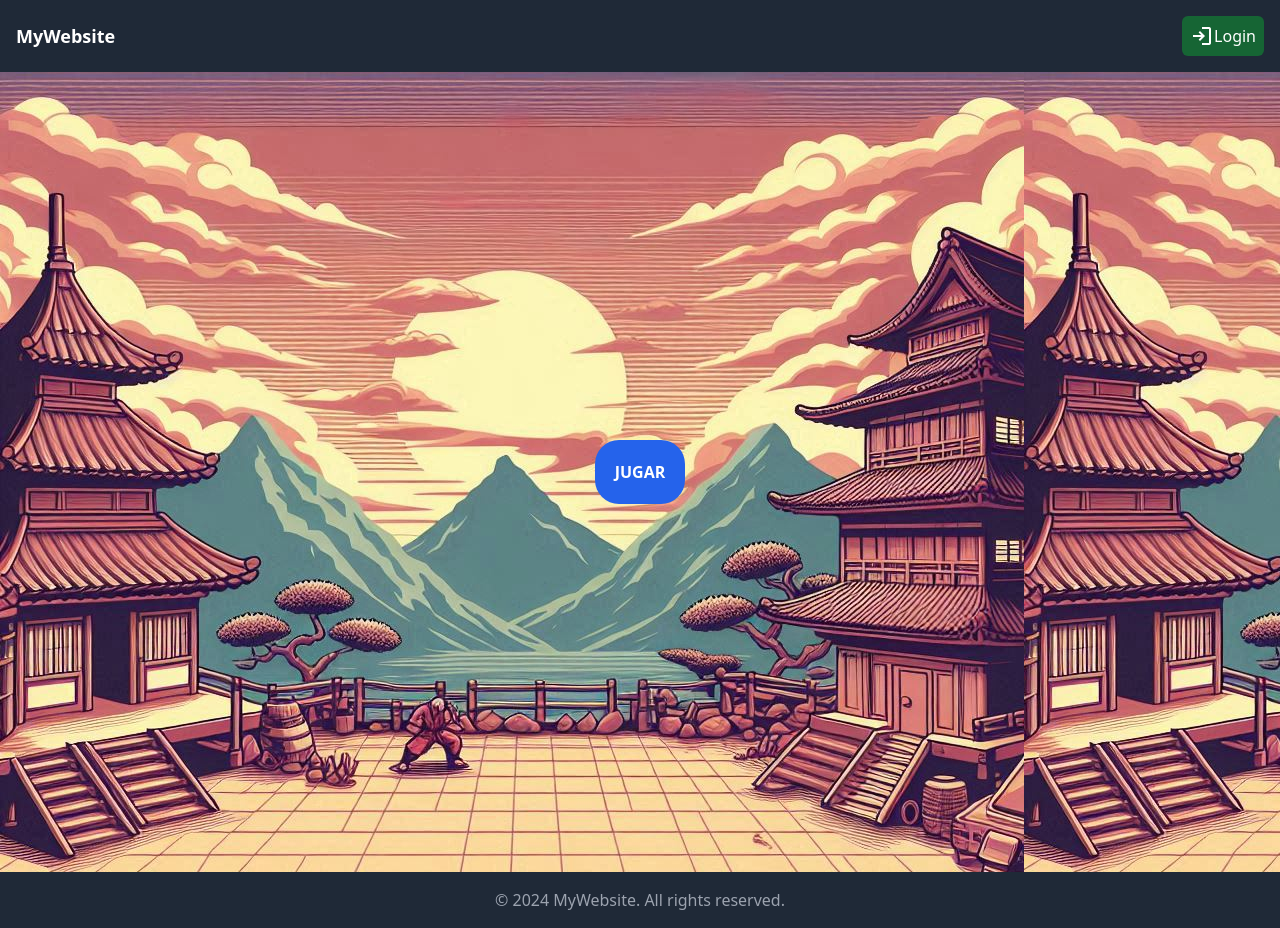
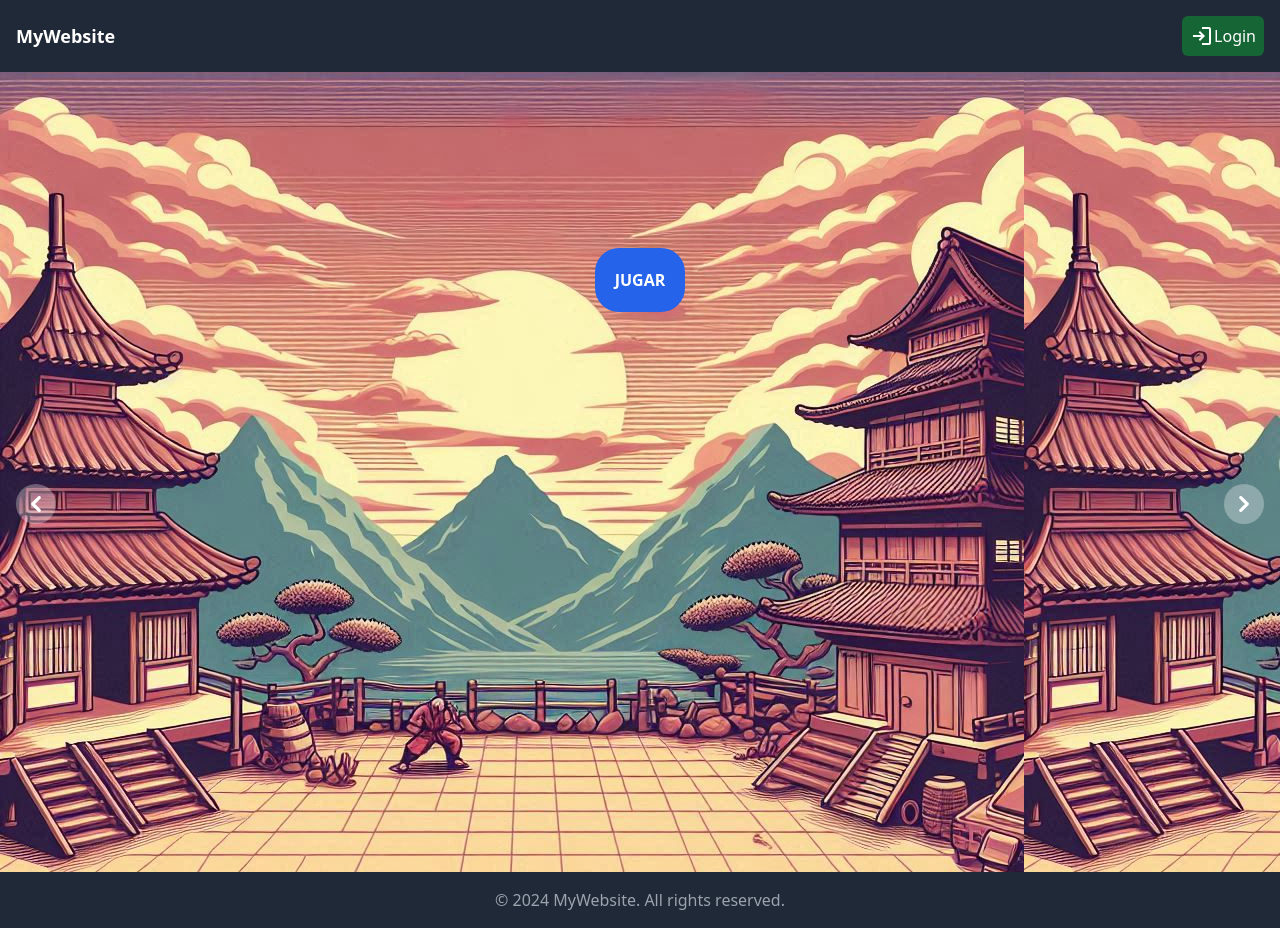
Before and after one commit to RobertoIL/Taller3_ESP1, a Vue app: page / in a window 1280 px wide. Built offline with nearby package versions, Linux system fonts and the light colour scheme.

Commit message:
carousel

```diff
--- /dev/null
+++ b/src/components/Carousel.vue
@@ -0,0 +1,49 @@
+<template>
+    <div id="default-carousel" class="relative w-full" data-carousel="slide">
+        <!-- Carousel wrapper -->
+        <div class="relative h-56 overflow-hidden rounded-lg md:h-96">
+            <!-- Item 1 -->
+            <div class="hidden duration-700 ease-in-out" data-carousel-item>
+                <p class="text-white text-xl">Item 1</p>
+            </div>
+            <!-- Item 2 -->
+            <div class="hidden duration-700 ease-in-out" data-carousel-item>
+                <p class="text-white text-xl">Item 2</p>
+            </div>
+            <!-- Item 3 -->
+            <div class="hidden duration-700 ease-in-out" data-carousel-item>
+                <p class="text-white text-xl">Item 3</p>
+            </div>
+            <!-- Item 4 -->
+            <div class="hidden duration-700 ease-in-out" data-carousel-item>
+                <p class="text-white text-xl">Item 4</p>
+            </div>
+        </div>
+        <!-- Slider indicators -->
+        <div class="absolute z-30 flex -translate-x-1/2 bottom-5 left-1/2 space-x-3 rtl:space-x-reverse">
+            <button type="button" class="w-3 h-3 rounded-full" aria-current="true" aria-label="Slide 1" data-carousel-slide-to="0"></button>
+            <button type="button" class="w-3 h-3 rounded-full" aria-current="false" aria-label="Slide 2" data-carousel-slide-to="1"></button>
+            <button type="button" class="w-3 h-3 rounded-full" aria-current="false" aria-label="Slide 3" data-carousel-slide-to="2"></button>
+            <button type="button" class="w-3 h-3 rounded-full" aria-current="false" aria-label="Slide 4" data-carousel-slide-to="3"></button>
+            <button type="button" class="w-3 h-3 rounded-full" aria-current="false" aria-label="Slide 5" data-carousel-slide-to="4"></button>
+        </div>
+        <!-- Slider controls -->
+        <button type="button" class="absolute top-0 start-0 z-30 flex items-center justify-center h-full px-4 cursor-pointer group focus:outline-none" data-carousel-prev>
+            <span class="inline-flex items-center justify-center w-10 h-10 rounded-full bg-white/30 dark:bg-gray-800/30 group-hover:bg-white/50 dark:group-hover:bg-gray-800/60 group-focus:ring-4 group-focus:ring-white dark:group-focus:ring-gray-800/70 group-focus:outline-none">
+                <svg class="w-4 h-4 text-white dark:text-gray-800 rtl:rotate-180" aria-hidden="true" xmlns="http://www.w3.org/2000/svg" fill="none" viewBox="0 0 6 10">
+                    <path stroke="currentColor" stroke-linecap="round" stroke-linejoin="round" stroke-width="2" d="M5 1 1 5l4 4"/>
+                </svg>
+                <span class="sr-only">Previous</span>
+            </span>
+        </button>
+        <button type="button" class="absolute top-0 end-0 z-30 flex items-center justify-center h-full px-4 cursor-pointer group focus:outline-none" data-carousel-next>
+            <span class="inline-flex items-center justify-center w-10 h-10 rounded-full bg-white/30 dark:bg-gray-800/30 group-hover:bg-white/50 dark:group-hover:bg-gray-800/60 group-focus:ring-4 group-focus:ring-white dark:group-focus:ring-gray-800/70 group-focus:outline-none">
+                <svg class="w-4 h-4 text-white dark:text-gray-800 rtl:rotate-180" aria-hidden="true" xmlns="http://www.w3.org/2000/svg" fill="none" viewBox="0 0 6 10">
+                    <path stroke="currentColor" stroke-linecap="round" stroke-linejoin="round" stroke-width="2" d="m1 9 4-4-4-4"/>
+                </svg>
+                <span class="sr-only">Next</span>
+            </span>
+        </button>
+    </div>
+
+</template>
--- a/src/views/HomeView.vue
+++ b/src/views/HomeView.vue
@@ -5,25 +5,17 @@
                     JUGAR
                 </button>
         </RouterLink>
+
+        <Carousel />
+
     </main>
 </template>
 
 <script>
-// import { useUserStore } from '../stores/userStore.js';
-
-// export default {
-//   setup() {
-//     const userStore = useUserStore();
-
-//     const logout = () => {
-//       userStore.logout();
-//     };
-
-//     return {
-//       isAuthenticated: computed(() => userStore.isAuthenticated),
-//       user: computed(() => userStore.getUser),
-//       logout,
-//     };
-//   },
-// };
+import Carousel from '../components/Carousel.vue';
+export default {
+    components: {
+        Carousel,
+    }
+}
 </script>
```
